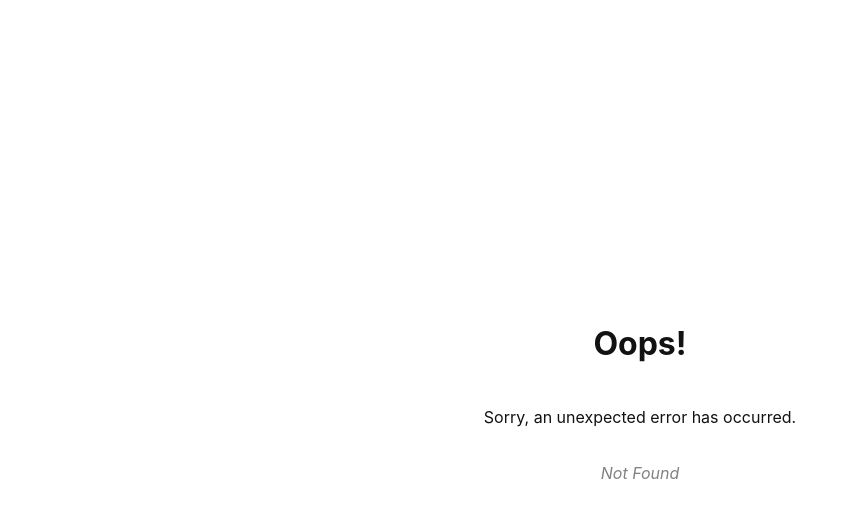
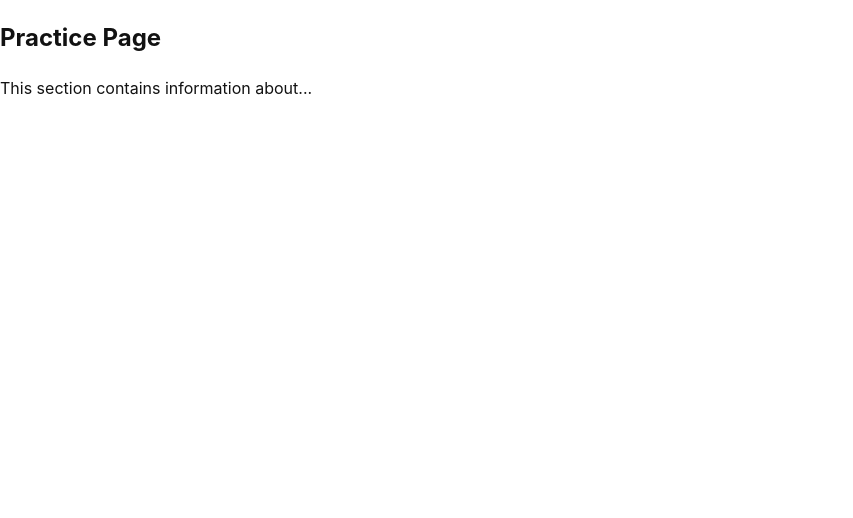
Before and after one commit to Ofri-Streichman/phonetic-learning, a React (Create React App) app: page /phonetic-learning/learn in a window 1280 px wide. Before the commit this address had no page. Shown: the top 518 px of the page, without its empty margins (0-853 px from the left). Built offline with nearby package versions, Linux system fonts and the light colour scheme.

Commit message:
last checkpoint for the react-router

```diff
--- a/src/index.js
+++ b/src/index.js
@@ -8,12 +8,17 @@ import Practice from "./pages/Practice.jsx"
 
 const router = createBrowserRouter([
   {
-    path: "/",
+    path: "/phonetic-learning/",
     element: <Root />,
     errorElement: <ErrorPage />,
   },
   {
-    path: "/practice",
+    path: "/phonetic-learning/practice",
+    element: <Practice />,
+    errorElement: <ErrorPage />,
+  },
+  {
+    path: "/phonetic-learning/learn",
     element: <Practice />,
     errorElement: <ErrorPage />,
   },
--- a/src/pages/Root.jsx
+++ b/src/pages/Root.jsx
@@ -10,10 +10,10 @@ export default function Root() {
                 <nav>
                     <ul>
                         <li>
-                            <a href={`/practice`}>Practice</a>
+                            <a href={`/phonetic-learning/practice`}>Practice</a>
                         </li>
                         <li>
-                            <a href={`/learn`}>learn</a>
+                            <a href={`/phonetic-learning/learn`}>learn</a>
                         </li>
                     </ul>
                 </nav>
```
